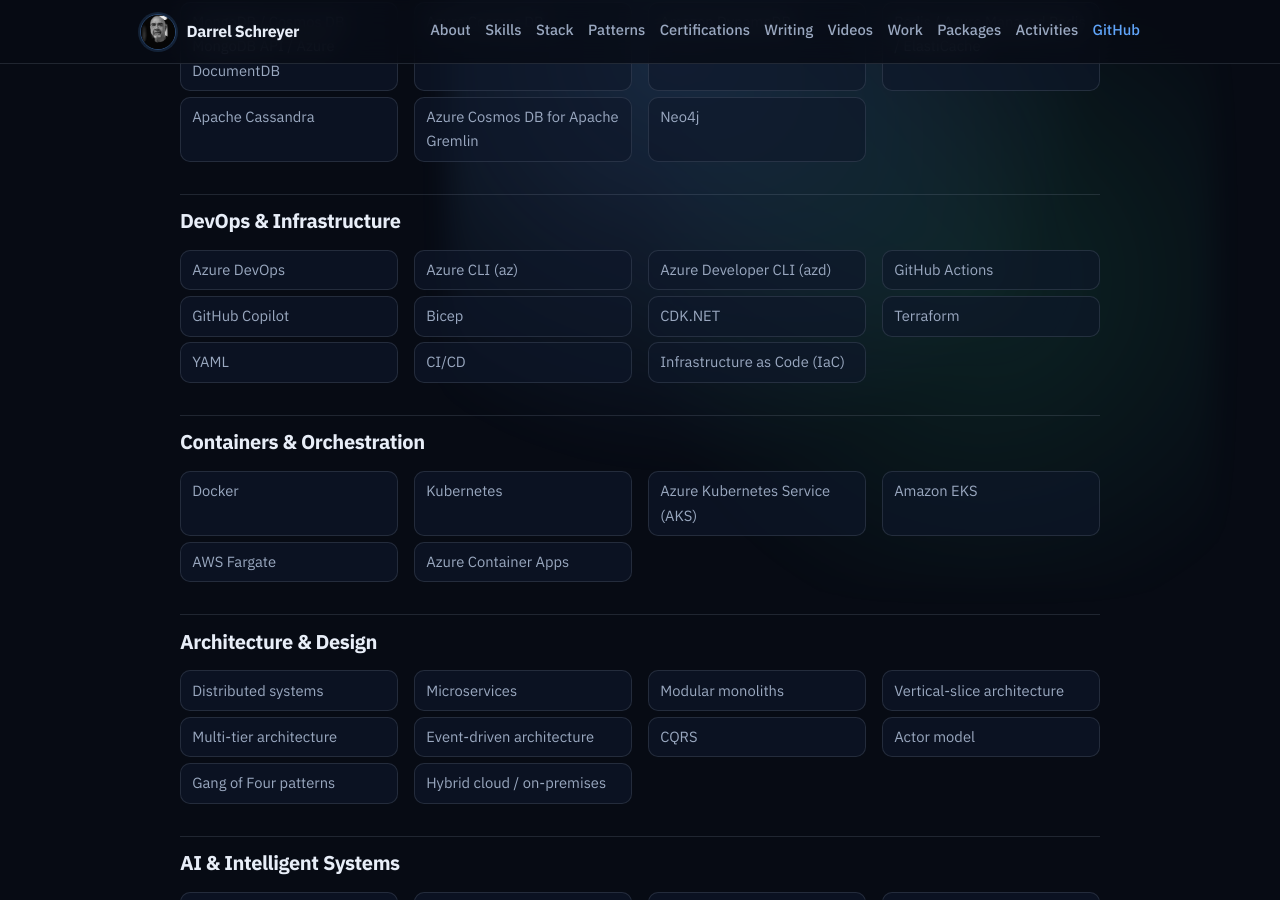
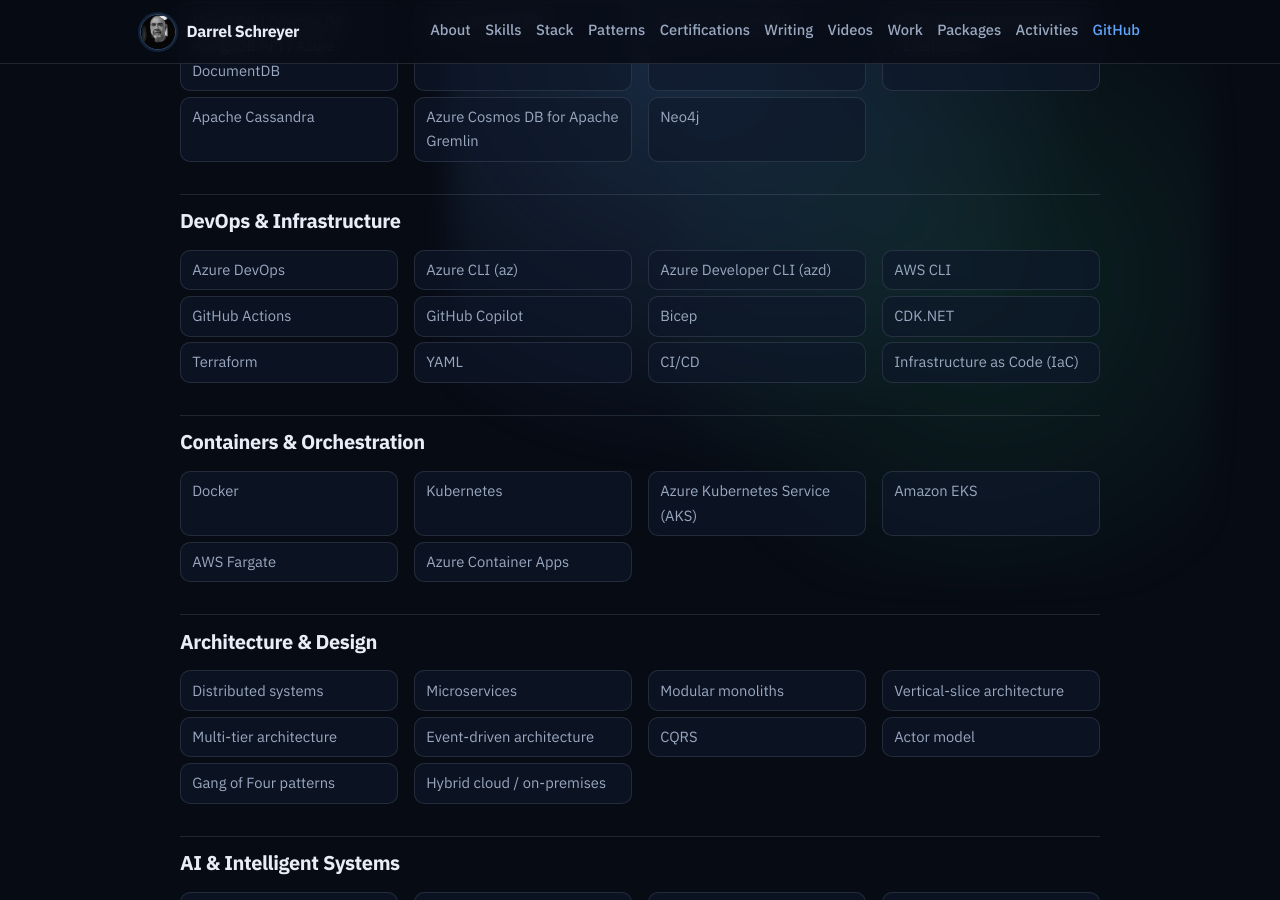
Before and after one commit to nabs-darrel-schreyer/aboutme, a Jekyll site: the page built from stack.md, in a window 1280 px wide and 900 px high, scrolled down 1735 px. Built offline with Jekyll 4.4.1, drawn with Linux system fonts in a browser that asks for light colours.

Commit message:
Add AWS CLI to Stack DevOps.

```diff
--- a/stack.md
+++ b/stack.md
@@ -101,6 +101,7 @@ Technologies and practices I use to design, build, and operate software.
 - Azure DevOps
 - Azure CLI (az)
 - Azure Developer CLI (azd)
+- AWS CLI
 - GitHub Actions
 - GitHub Copilot
 - Bicep
```
